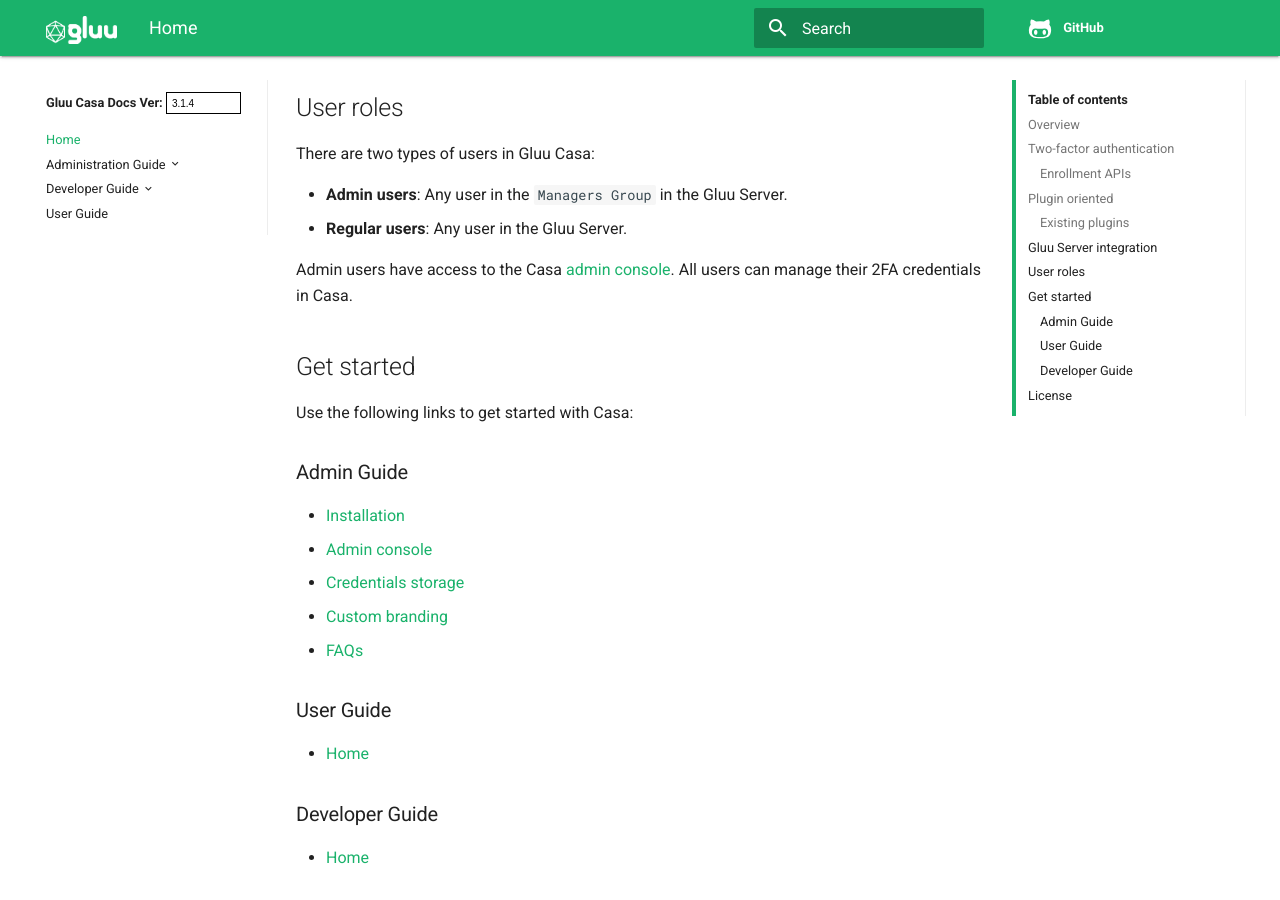
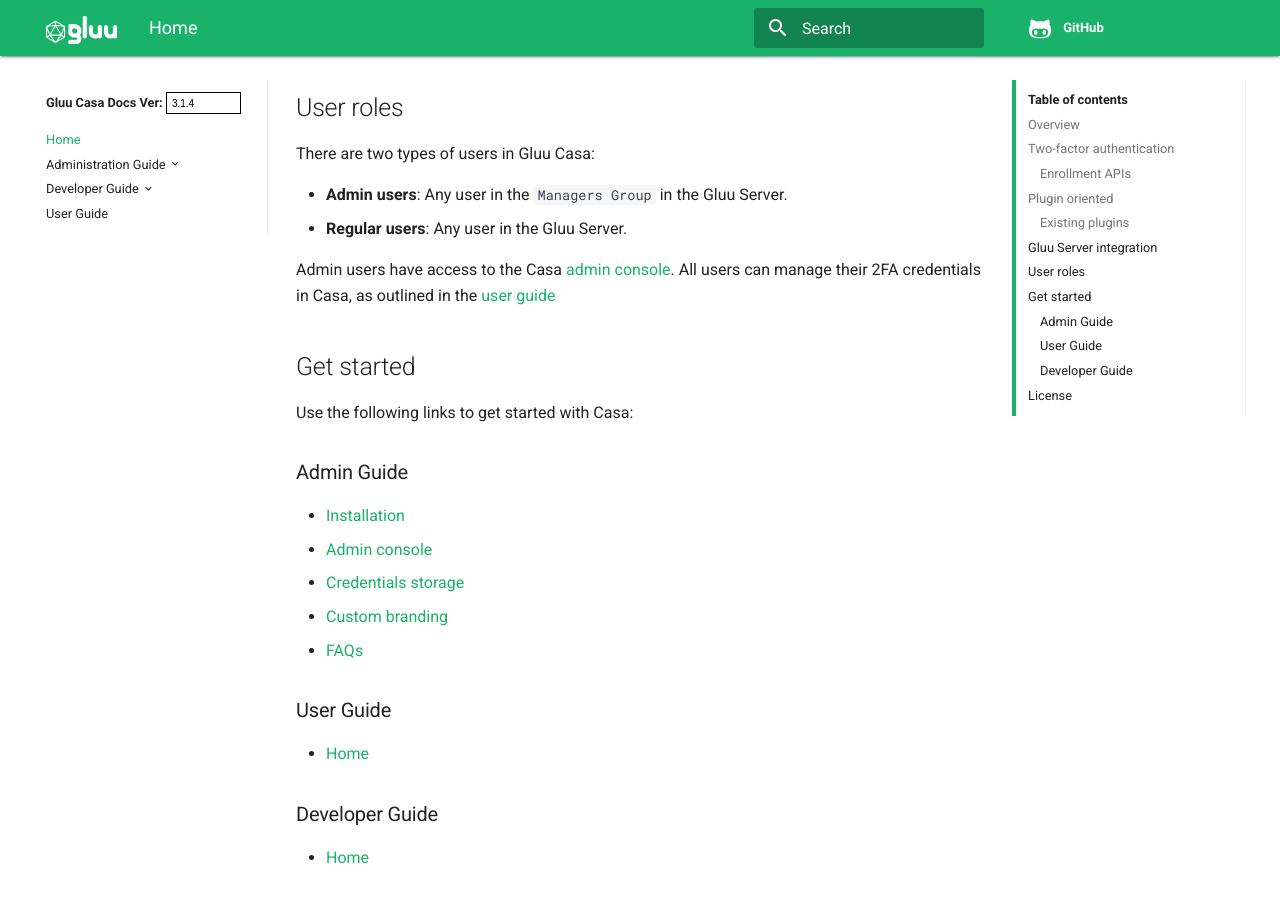
Before and after one commit to shmorri/docs-casa-prod, an MkDocs documentation site: the page built from docs/source/index.md, in a window 1280 px wide and 900 px high, scrolled down 1936 px. Built offline with MkDocs 1.6.1, drawn with Linux system fonts in a browser that asks for light colours; old or Windows-style settings are respelled for this version of MkDocs.

Commit message:
Update index.md

```diff
--- a/docs/source/index.md
+++ b/docs/source/index.md
@@ -26,11 +26,11 @@ Additional authenticators, for instance national ID cards, could be supported vi
 
 ### Enrollment APIs
 
-Casa offers APIs for enrolling phone numbers, OTP apps, and Super Gluu devices. APIs can be leveraged to build strong credential enrollment into an account registration process or elsewhere in an application ecosystem. Learn more in the [developer guide](../developer/index.md#apis-for-credential-enrollment).
+Casa offers APIs for enrolling phone numbers, OTP apps, and Super Gluu devices. APIs can be leveraged to build strong credential enrollment into an account registration process or elsewhere in an application ecosystem. Learn more in the [developer guide](./developer/index.md#apis-for-credential-enrollment).
 
 ## Plugin oriented
 
-Casa is a plugin-oriented, java web application. Existing functionality can be extended and new functionality and APIs can be introduced through plugins. Learn more in the [developer guide](../developer/index.md).
+Casa is a plugin-oriented, java web application. Existing functionality can be extended and new functionality and APIs can be introduced through plugins. Learn more in the [developer guide](./developer/index.md).
 
 ### Existing plugins
 Gluu has written a number of plugins to extend Casa, including plugins for:
@@ -63,7 +63,7 @@ There are two types of users in Gluu Casa:
 
 - **Regular users**: Any user in the Gluu Server.
 
-Admin users have access to the Casa [admin console](./administration/admin-console.md). All users can manage their 2FA credentials in Casa.
+Admin users have access to the Casa [admin console](./administration/admin-console.md). All users can manage their 2FA credentials in Casa, as outlined in the [user guide](./user-guide.md)
 
 ## Get started
 
```
